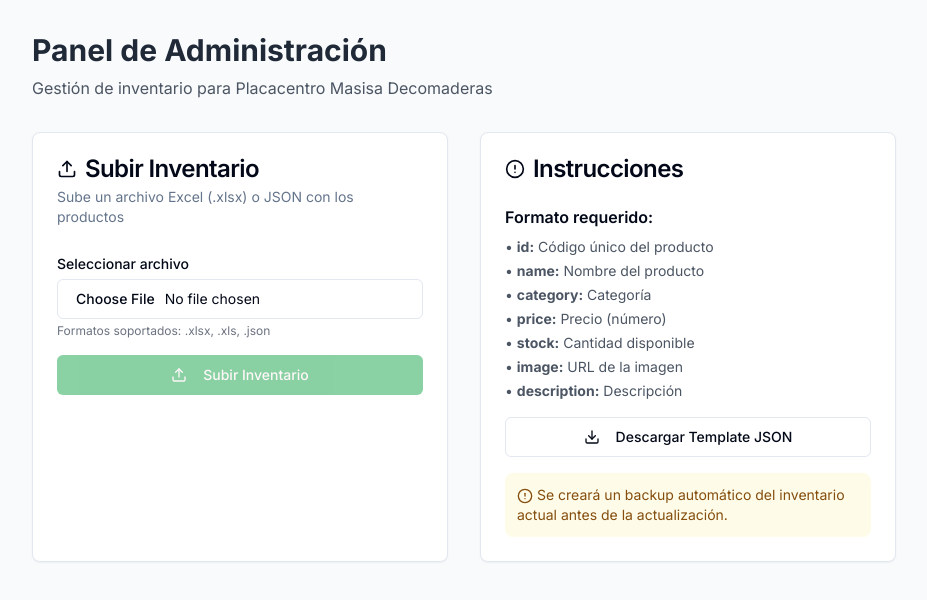
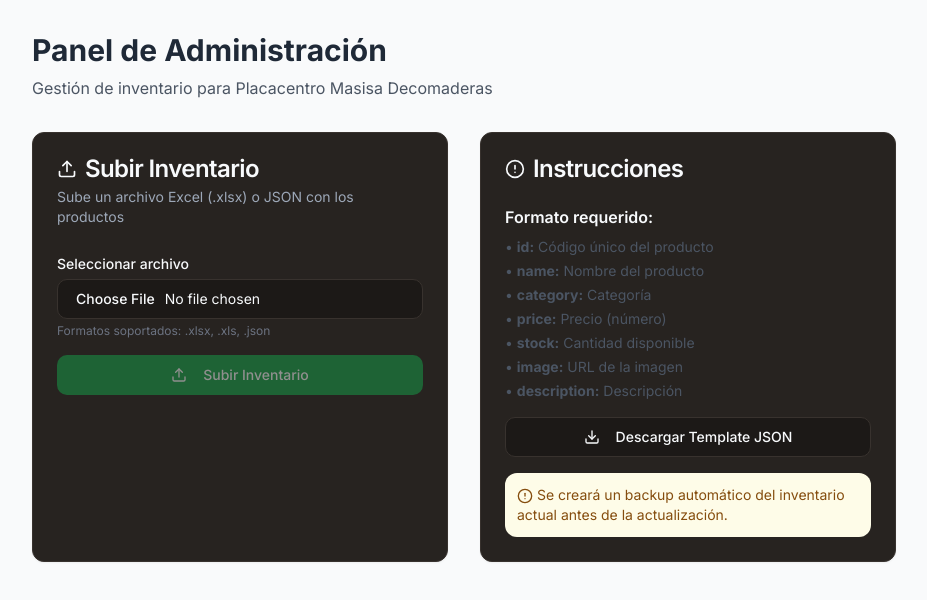
Before and after one commit to ObjetivoCesar/placacentro-final, a Next.js app: page /admin in a window 1280 px wide. Shown: the top 600 px of the page, without its empty margins (176-1103 px from the left). Built offline with nearby package versions, Linux system fonts and the light colour scheme.

Commit message:
fix(styles): fuerza fondo oscuro y elimina márgenes para evitar línea blanca en producción

```diff
--- a/app/globals.css
+++ b/app/globals.css
@@ -3,58 +3,43 @@
 @tailwind utilities;
 
 @layer base {
+  html, body {
+    background: #18181b !important;
+    min-height: 100vh;
+    margin: 0;
+    padding: 0;
+    box-sizing: border-box;
+  }
   :root {
-    --background: 0 0% 100%;
-    --foreground: 222.2 84% 4.9%;
-    --card: 0 0% 100%;
-    --card-foreground: 222.2 84% 4.9%;
-    --popover: 0 0% 100%;
-    --popover-foreground: 222.2 84% 4.9%;
-    --primary: 142 76% 36%;
-    --primary-foreground: 355.7 100% 97.3%;
-    --secondary: 210 40% 98%;
-    --secondary-foreground: 222.2 84% 4.9%;
-    --muted: 210 40% 98%;
-    --muted-foreground: 215.4 16.3% 46.9%;
-    --accent: 210 40% 98%;
-    --accent-foreground: 222.2 84% 4.9%;
+    --background: 24 10% 10%; /* fondo oscuro neutro */
+    --foreground: 210 40% 98%;
+    --card: 24 10% 14%;
+    --card-foreground: 210 40% 98%;
+    --popover: 24 10% 14%;
+    --popover-foreground: 210 40% 98%;
+    --primary: 24 100% 50%; /* naranja */
+    --primary-foreground: 210 40% 98%;
+    --secondary: 222.2 84% 4.9%;
+    --secondary-foreground: 210 40% 98%;
+    --muted: 222.2 84% 8.9%;
+    --muted-foreground: 215.4 16.3% 66.9%;
+    --accent: 24 100% 50%;
+    --accent-foreground: 210 40% 98%;
     --destructive: 0 84.2% 60.2%;
     --destructive-foreground: 210 40% 98%;
-    --border: 214.3 31.8% 91.4%;
-    --input: 214.3 31.8% 91.4%;
-    --ring: 142 76% 36%;
-    --radius: 0.5rem;
+    --border: 24 10% 20%;
+    --input: 24 10% 20%;
+    --ring: 24 100% 50%;
+    --radius: 0.75rem;
   }
-
-  .dark {
-    --background: 222.2 84% 4.9%;
-    --foreground: 210 40% 98%;
-    --card: 222.2 84% 4.9%;
-    --card-foreground: 210 40% 98%;
-    --popover: 222.2 84% 4.9%;
-    --popover-foreground: 210 40% 98%;
-    --primary: 142 76% 36%;
-    --primary-foreground: 355.7 100% 97.3%;
-    --secondary: 217.2 32.6% 17.5%;
-    --secondary-foreground: 210 40% 98%;
-    --muted: 217.2 32.6% 17.5%;
-    --muted-foreground: 215 20.2% 65.1%;
-    --accent: 217.2 32.6% 17.5%;
-    --accent-foreground: 210 40% 98%;
-    --destructive: 0 62.8% 30.6%;
-    --destructive-foreground: 210 40% 98%;
-    --border: 217.2 32.6% 17.5%;
-    --input: 217.2 32.6% 17.5%;
-    --ring: 142 76% 36%;
+  body {
+    @apply bg-background text-foreground font-sans;
   }
 }
 
 @layer base {
   * {
     @apply border-border;
-  }
-  body {
-    @apply bg-background text-foreground;
   }
 }
 
```
